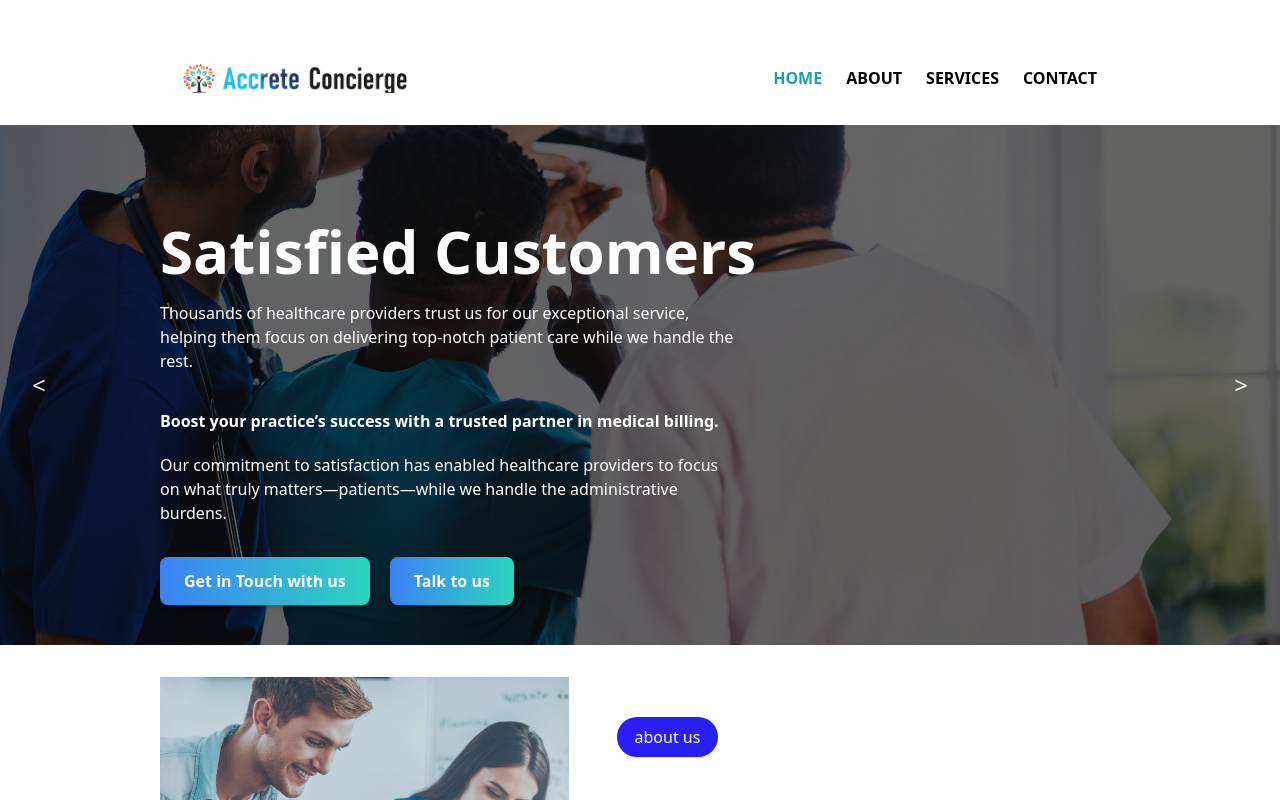
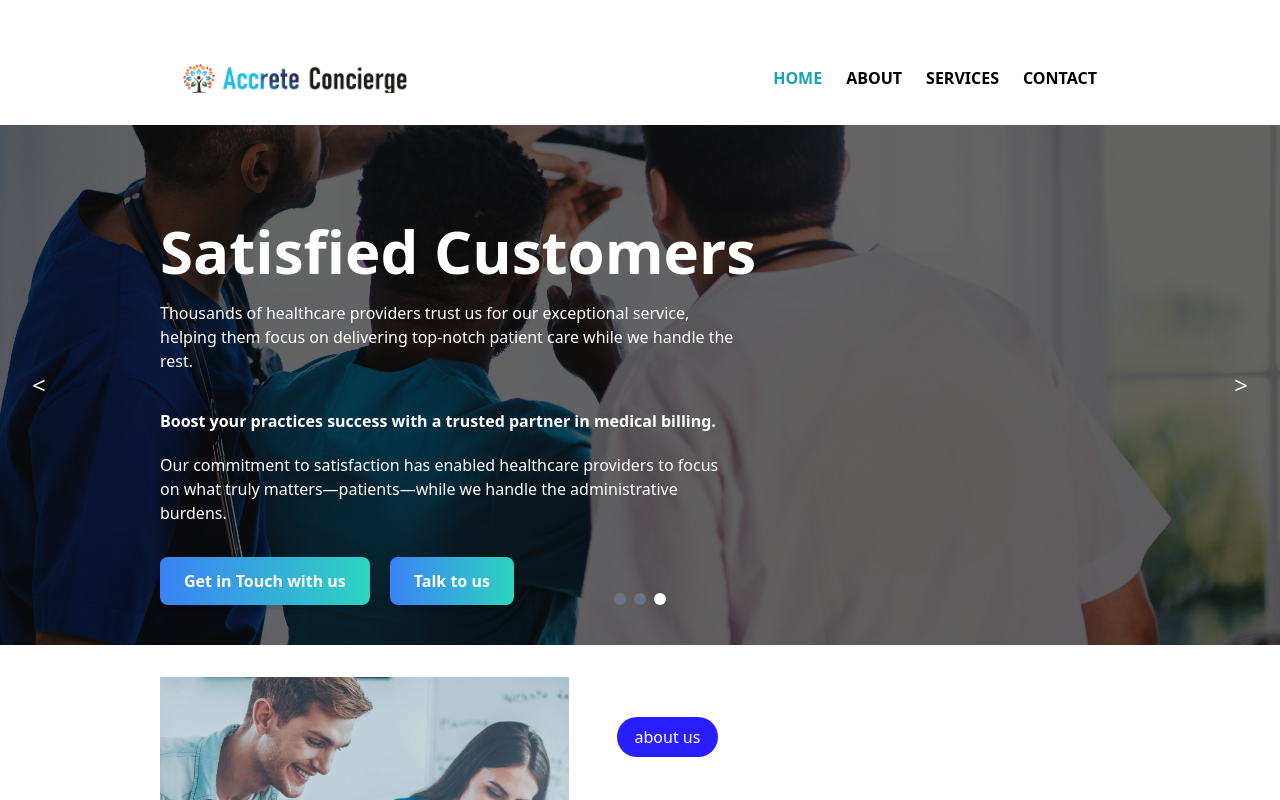
Before and after one commit to zainabzahid711/accrete-project, a Next.js app: page / in a window 1280 px wide. Both pictures are taken after a click on the button "Next Slide". Shown: the top 800 px of the page. Built offline with nearby package versions, Linux system fonts and the light colour scheme.

Commit message:
optimize code for differnet layouts

```diff
--- a/app/components/heroSection.tsx
+++ b/app/components/heroSection.tsx
@@ -50,7 +50,7 @@ const CarouselData = [
     extraText: (
       <>
         <p className="font-bold mt-9 mb-5">
-          Boost your practice’s success with a trusted partner in medical
+          Boost your practices success with a trusted partner in medical
           billing.
         </p>
         <p className="font-extralight w-[100%] md:w-[60%]">
@@ -66,16 +66,30 @@ const CarouselData = [
 
 const HeroSection = () => {
   const [currentSlide, setCurrentSlide] = useState(0);
+  const [isHovered, setIsHovered] = useState(false);
+  const [loading, setLoading] = useState(true);
+  const [imageLoaded, setImageLoaded] = useState(false);
 
   useEffect(() => {
-    const interval = setInterval(() => {
-      setCurrentSlide((prevSlide) =>
-        prevSlide === CarouselData.length - 1 ? 0 : prevSlide + 1
-      );
-    }, 9000);
+    const img = new Image();
+    img.src = CarouselData[currentSlide].bg;
+    img.onload = () => {
+      setImageLoaded(true);
+      setLoading(false);
+    };
+  }, [currentSlide]);
 
+  useEffect(() => {
+    let interval: NodeJS.Timeout;
+    if (!isHovered) {
+      interval = setInterval(() => {
+        setCurrentSlide((prevSlide) =>
+          prevSlide === CarouselData.length - 1 ? 0 : prevSlide + 1
+        );
+      }, 5000);
+    }
     return () => clearInterval(interval);
-  }, []);
+  }, [isHovered]);
 
   const handleNext = () => {
     setCurrentSlide((prevSlide) =>
@@ -89,43 +103,80 @@ const HeroSection = () => {
     );
   };
 
+  // Keyboard navigation
+  useEffect(() => {
+    const handleKeyPress = (event: KeyboardEvent) => {
+      if (event.key === "ArrowRight") handleNext();
+      if (event.key === "ArrowLeft") handlePrevious();
+    };
+
+    window.addEventListener("keydown", handleKeyPress);
+    return () => window.removeEventListener("keydown", handleKeyPress);
+  }, []);
+
   return (
     <section
       className="relative z-0 md:pl-40 md:pr-40 pt-24 text-white p-10 bg-cover bg-center w-full"
       style={{ backgroundImage: `url(${CarouselData[currentSlide].bg})` }}
+      onMouseEnter={() => setIsHovered(true)}
+      onMouseLeave={() => setIsHovered(false)}
+      aria-label="Carousel Section"
     >
       {/* Background Overlay */}
-      <div
-        className="absolute inset-0 bg-cover bg-center opacity-60"
-        style={{ backgroundImage: `url(${CarouselData[currentSlide].bg})` }}
-      />
       <div className="absolute inset-0 bg-black opacity-60" />
 
-      {/* Content */}
-      <div className="relative z-10">
-        <h1 className="text-3xl md:text-6xl font-bold ">
+      {/* Loading Indicator */}
+      {loading && (
+        <div className="absolute inset-0 flex justify-center items-center text-xl text-white">
+          Loading...
+        </div>
+      )}
+
+      {/* Content with Smooth Transition */}
+      <div
+        className={`relative z-10 transition-opacity duration-1000 ${
+          imageLoaded ? "opacity-100" : "opacity-0"
+        }`}
+      >
+        <h1 className="text-3xl md:text-6xl font-bold fade-in">
           {CarouselData[currentSlide].content}
         </h1>
         <p className="font-extralight w-[100%] md:w-[60%] mt-5">
           {CarouselData[currentSlide].description}
         </p>
         {CarouselData[currentSlide].extraText}
-        <div className="flex md:flex-row mt-8 flex-col w-[100%] md:w-[40%] gap-5">
+        <div className="flex flex-col md:flex-row mt-8 w-[100%] md:w-[40%] gap-5">
           <Button text="Get in Touch with us" />
           <Button text="Talk to us" />
         </div>
       </div>
 
-      {/* next prevoius Buttons */}
+      {/* Progress Indicator */}
+      <div className="absolute bottom-10 left-1/2 transform -translate-x-1/2 flex gap-2">
+        {CarouselData.map((_, index) => (
+          <button
+            key={index}
+            onClick={() => setCurrentSlide(index)}
+            className={`w-3 h-3 rounded-full ${
+              currentSlide === index ? "bg-white" : "bg-gray-500"
+            }`}
+            aria-label={`Go to slide ${index + 1}`}
+          />
+        ))}
+      </div>
+
+      {/* Next and Previous Buttons */}
       <button
-        className="absolute left-5 top-1/2 transform -translate-y-1/2 text-2xl text-white p-3"
+        className="absolute md:left-5 left-0 top-1/2 transform -translate-y-1/2 text-2xl text-white p-3"
         onClick={handlePrevious}
+        aria-label="Previous Slide"
       >
         &lt;
       </button>
       <button
-        className="absolute right-5 top-1/2 transform -translate-y-1/2 text-2xl text-white p-3"
+        className="absolute md:right-5 right-0 top-1/2 transform -translate-y-1/2 text-2xl text-white p-3"
         onClick={handleNext}
+        aria-label="Next Slide"
       >
         &gt;
       </button>
--- a/app/components/navBar.tsx
+++ b/app/components/navBar.tsx
@@ -35,7 +35,7 @@ const NavBar = () => {
       </div>
 
       <ul
-        className={`md:flex gap-6 flex justify-center text-center items-center absolute md:static top-0 left-0 h-screen md:h-auto w-full md:w-auto bg-white md:bg-transparent py-4 md:py-0 md:z-auto z-10 transition-all duration-500 ease-in-out ${
+        className={`md:flex gap-6  justify-center text-center items-center absolute md:static top-0 left-0 h-screen md:h-auto w-full md:w-auto bg-white md:bg-transparent py-4 md:py-0 md:z-auto z-10 transition-all duration-500 ease-in-out ${
           isMenuOpen ? "translate-x-0" : "-translate-x-full"
         } md:translate-x-0`}
       >
--- a/tailwind.config.ts
+++ b/tailwind.config.ts
@@ -18,8 +18,18 @@ const config: Config = {
         footerBackground: "#374A5E",
         footerSecond: "#EA5356",
       },
+      fontSize: {
+        "mobile-xl": ["3rem", { lineHeight: "1.2" }], // Custom size for large text on mobile
+        "mobile-lg": ["2rem", { lineHeight: "1.2" }], // Custom size for medium text on mobile
+        "mobile-md": ["0.875rem", { lineHeight: "1.5" }], // Custom size for smaller text on mobile
+      },
+      spacing: {
+        "mobile-gap": "1rem", // Custom spacing for mobile
+        "mobile-padding": "1rem", // Custom padding for mobile
+      },
     },
   },
   plugins: [],
 };
+
 export default config;
```
